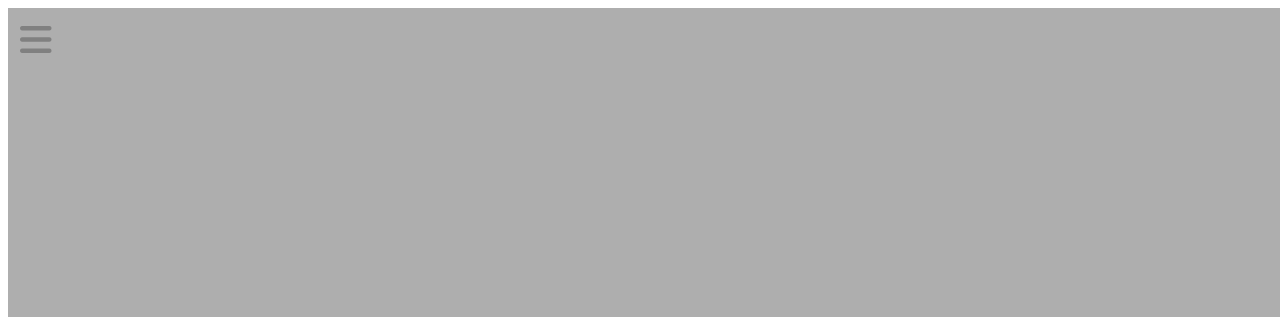
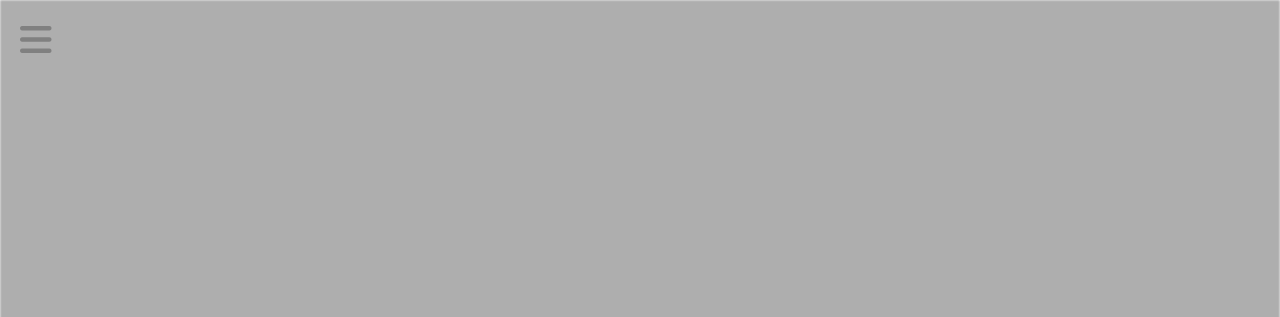
Before and after one commit to Milosz99/Milosz99.github.io, a plain HTML site: page index.html in a window 1280 px wide. Shown: the top 317 px of the page. Drawn offline with Linux system fonts and the light colour scheme; a web font is replaced by a local one.

Commit message:
Update css.css

```diff
--- a/css.css
+++ b/css.css
@@ -1,7 +1,7 @@
 html {
     text-decoration: none;
 }
-.background{
+#background{
     position: absolute;
 
     background-size: cover;
```
